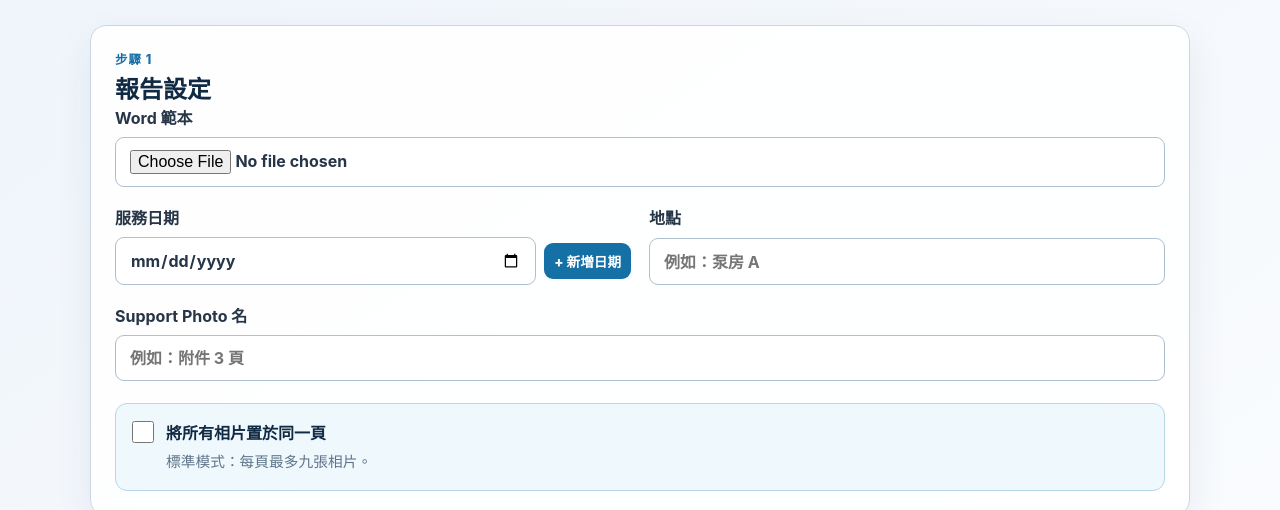
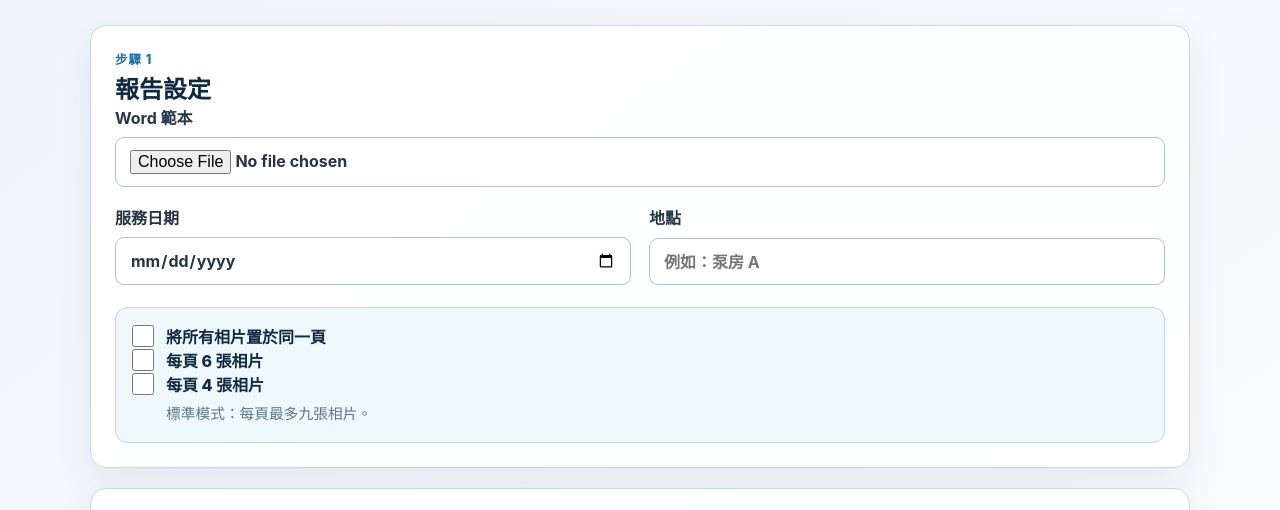
Before and after one commit to AELWebapps/Tester, a plain HTML site: page index.html in a window 1280 px wide. Shown: the part 221-731 px from the top of the page. Drawn offline with nearby package versions, Linux system fonts and the light colour scheme.

Commit message:
Refactor service date input and add mode switches
Removed unused service date fields and added a single date input. Introduced new mode switches for photo display options.

```diff
--- a/index.html
+++ b/index.html
@@ -169,31 +169,6 @@
 
       gap: 18px;
       margin-top: 18px;
-    }
-
-    .field-full-width {
-      grid-column: 1 / -1;
-    }
-
-    .service-dates {
-      display: grid;
-      gap: 8px;
-    }
-
-    .service-date-row {
-      display: flex;
-      gap: 8px;
-      align-items: center;
-    }
-
-    .service-date-row .service-date-input {
-      flex: 1;
-    }
-
-    .add-date-button,
-    .remove-date-button {
-      flex: 0 0 auto;
-      white-space: nowrap;
     }
 
     /*
@@ -606,16 +581,10 @@
         <label>
           服務日期
 
-          <div id="serviceDates" class="service-dates">
-            <div class="service-date-row">
-              <input
-                id="serviceDate"
-                class="service-date-input"
-                type="date"
-              >
-              <button id="addServiceDateButton" class="small add-date-button" type="button">+ 新增日期</button>
-            </div>
-          </div>
+          <input
+            id="serviceDate"
+            type="date"
+          >
         </label>
 
         <label>
@@ -625,17 +594,6 @@
             id="location"
             type="text"
             placeholder="例如：泵房 A"
-            autocomplete="off"
-          >
-        </label>
-
-        <label class="field-full-width">
-          Support Photo 名
-
-          <input
-            id="supportingPhotos"
-            type="text"
-            placeholder="例如：附件 3 頁"
             autocomplete="off"
           >
         </label>
@@ -652,6 +610,22 @@
           <span>
             將所有相片置於同一頁
           </span>
+        </label>
+
+        <label class="mode-switch">
+          <input
+            id="sixPhotosPerPageMode"
+            type="checkbox"
+          >
+
+          <span>
+            每頁 6 張相片
+          </span>
+        </label>
+
+        <label class="mode-switch">
+          <input id="fourPhotosPerPageMode" type="checkbox">
+          <span>每頁 4 張相片</span>
         </label>
 
         <p id="modeDescription">
```
